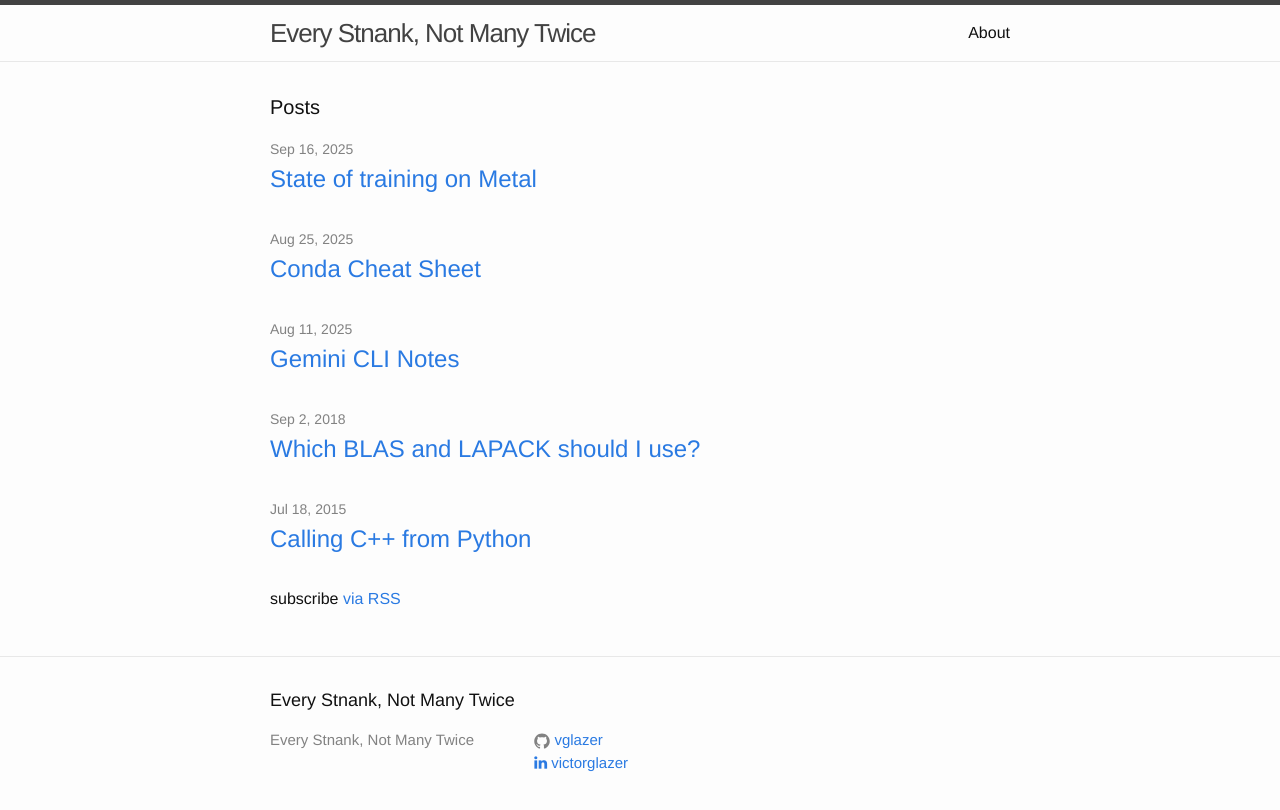
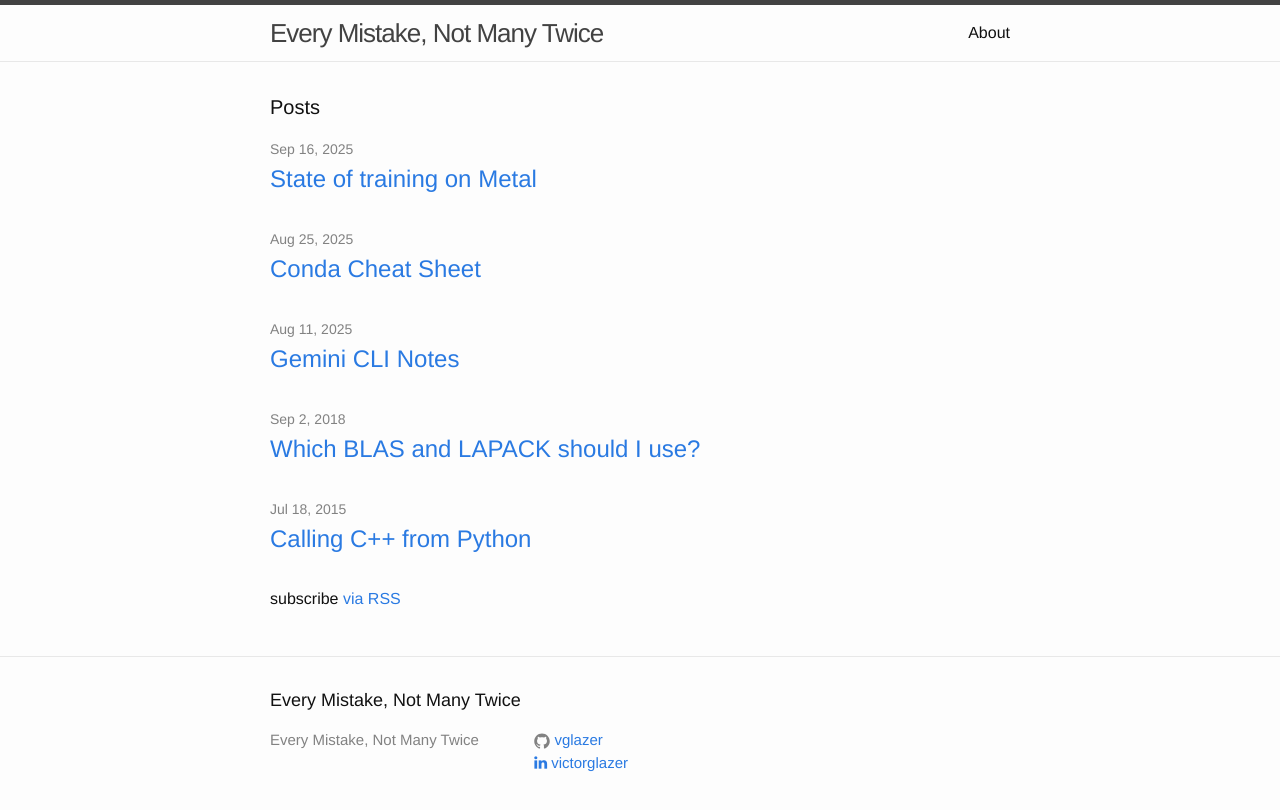
Before and after one commit to vglazer/vglazer.github.io, a Jekyll site: the page built from index.html, in a window 1280 px wide. Shown: the top 810 px of the page. Built offline with Jekyll 4.4.1, drawn with Linux system fonts in a browser that asks for light colours; nearby versions of some CDN libraries.

Commit message:
Changed title to have fewer obscure references

```diff
--- a/_config.yml
+++ b/_config.yml
@@ -1,5 +1,5 @@
 # Site settings
-title: Every Stnank, Not Many Twice
+title: Every Mistake, Not Many Twice
 #email: victor.glazer@gmail.com
 #description: > # this means to ignore newlines until "baseurl:"
 #    Art, Finance, Music and Technology
```
